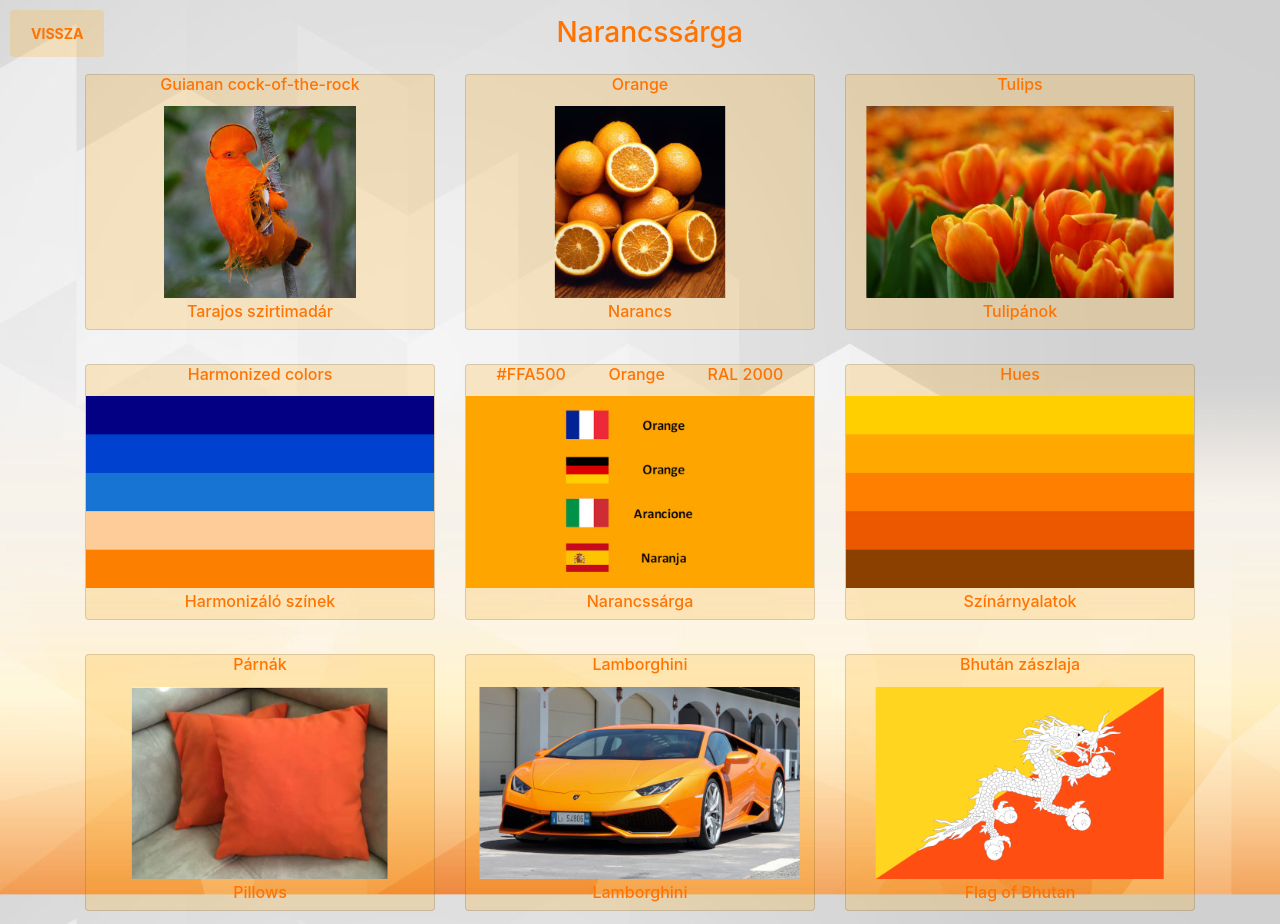
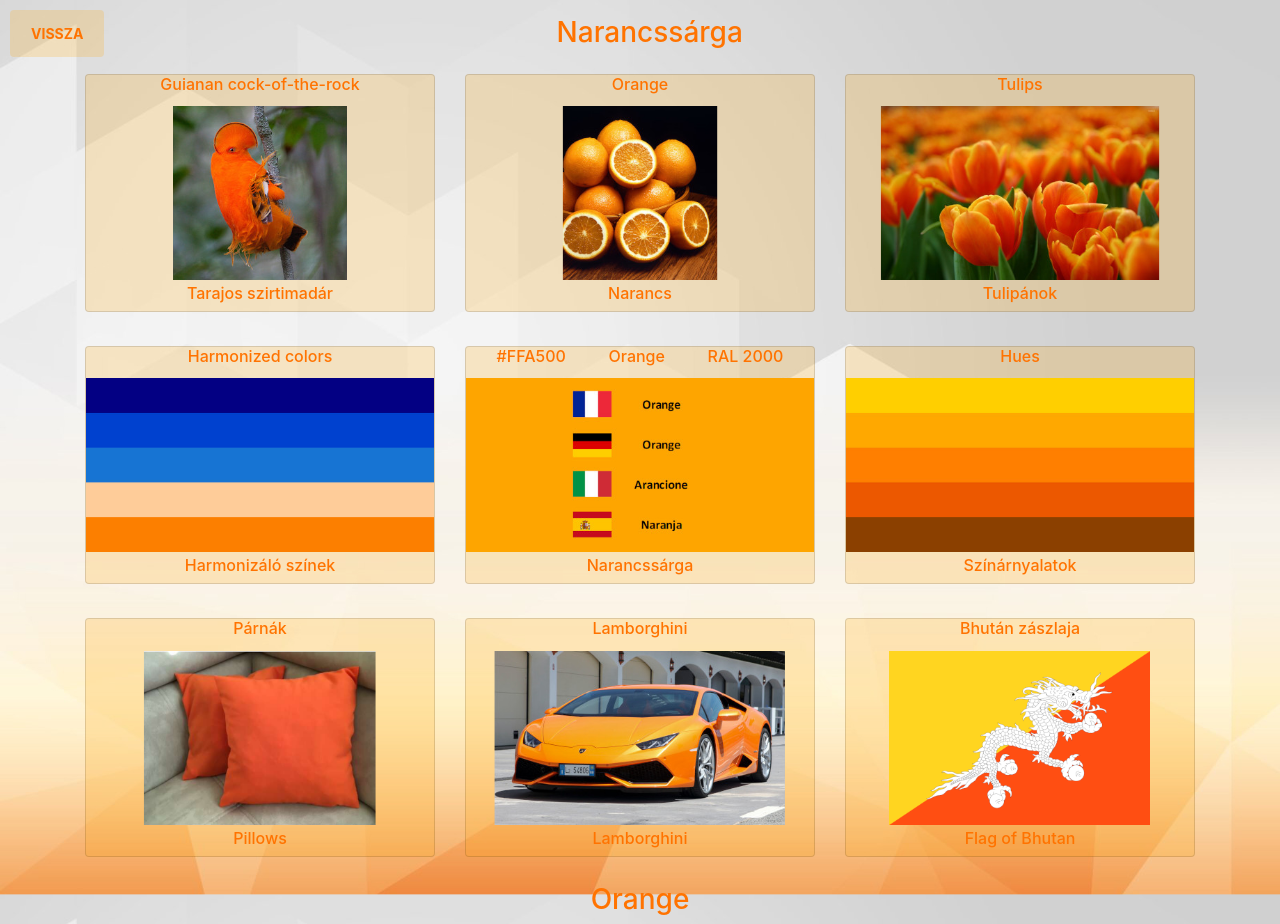
Before and after one commit to martakrisztian97/OrangeColorPortal, a plain HTML site: page index.html in a window 1280 px wide. Shown: the top 924 px of the page. Drawn offline with Linux system fonts and the light colour scheme.

Commit message:
css: javítás

```diff
--- a/css/style.css
+++ b/css/style.css
@@ -17,8 +17,8 @@ body {
 }
 
 img {
-    width: 200px;
-    height: 200px;
+    width: 100%;
+    height: auto;
     object-fit: cover;
 }
 
```
